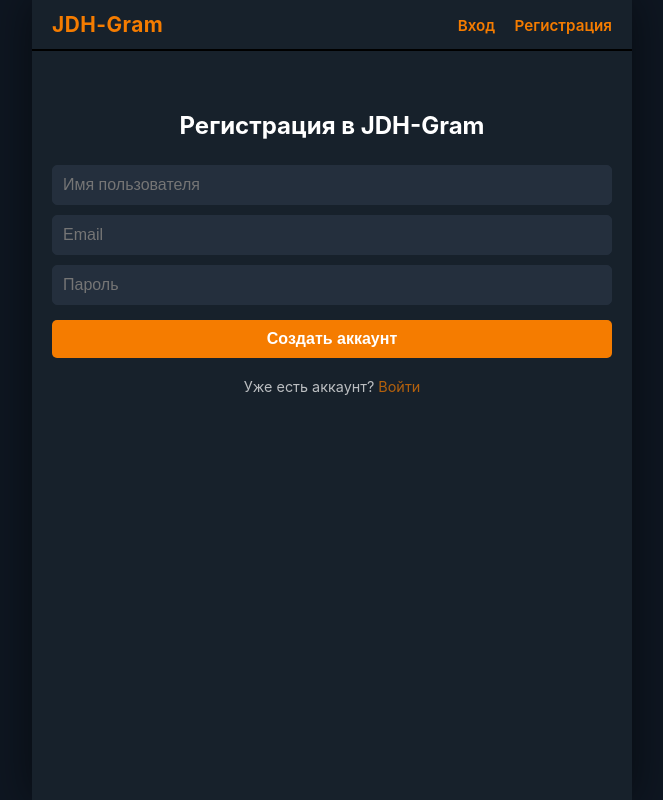
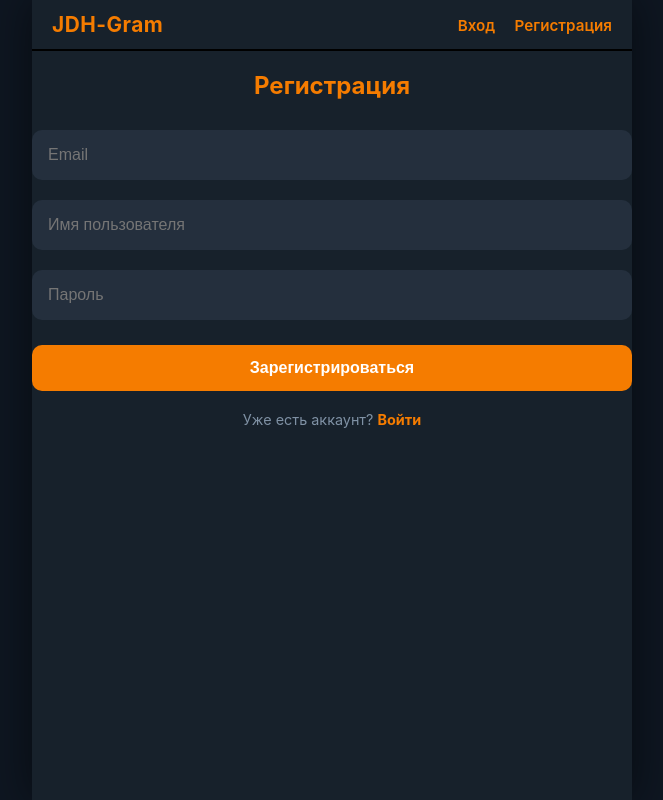
Before and after one commit to JDH-AF/JDHgram-, a Python web app: template templates/register.html in a window 1280 px wide. Shown: the whole page, without its empty margins (308-971 px from the left). Run offline with Jinja, Linux system fonts and the light colour scheme; the template is opened without the code that fills it, so the values that code supplies are empty.

Commit message:
Update register.html

```diff
--- a/templates/register.html
+++ b/templates/register.html
@@ -1,15 +1,19 @@
 {% extends "base.html" %}
 {% block content %}
-<div style="padding: 40px 20px; text-align: center;">
-    <h2>Регистрация в JDH-Gram</h2>
+<div class="auth-form">
+    <h2 style="text-align: center; color: var(--accent);">Регистрация</h2>
     <form method="POST">
-        <input type="text" name="username" placeholder="Имя пользователя" required style="width: 100%; padding: 10px; margin: 5px 0; border-radius: 5px; border: 1px solid #242f3d; background: #242f3d; color: white;">
-        <input type="email" name="email" placeholder="Email" required style="width: 100%; padding: 10px; margin: 5px 0; border-radius: 5px; border: 1px solid #242f3d; background: #242f3d; color: white;">
-        <input type="password" name="password" placeholder="Пароль" required style="width: 100%; padding: 10px; margin: 5px 0; border-radius: 5px; border: 1px solid #242f3d; background: #242f3d; color: white;">
-        <button type="submit" style="width: 100%; padding: 10px; background: #f57c00; border: none; color: white; border-radius: 5px; margin-top: 10px; cursor: pointer;">Создать аккаунт</button>
+        <input type="email" name="email" placeholder="Email" required>
+        <input type="text" name="username" placeholder="Имя пользователя" required>
+        <input type="password" name="password" placeholder="Пароль" required>
+        <button type="submit">Зарегистрироваться</button>
     </form>
-    <p style="margin-top: 20px; font-size: 0.9rem; opacity: 0.7;">
-        Уже есть аккаунт? <a href="{{ url_for('login') }}" style="color: #f57c00; text-decoration: none;">Войти</a>
+
+    <p style="text-align: center; margin-top: 20px; font-size: 0.9rem; color: var(--text-muted);">
+        Уже есть аккаунт?
+        <a href="{{ url_for('login') }}" style="color: var(--accent); text-decoration: none; font-weight: bold;">
+            Войти
+        </a>
     </p>
 </div>
 {% endblock %}
```
